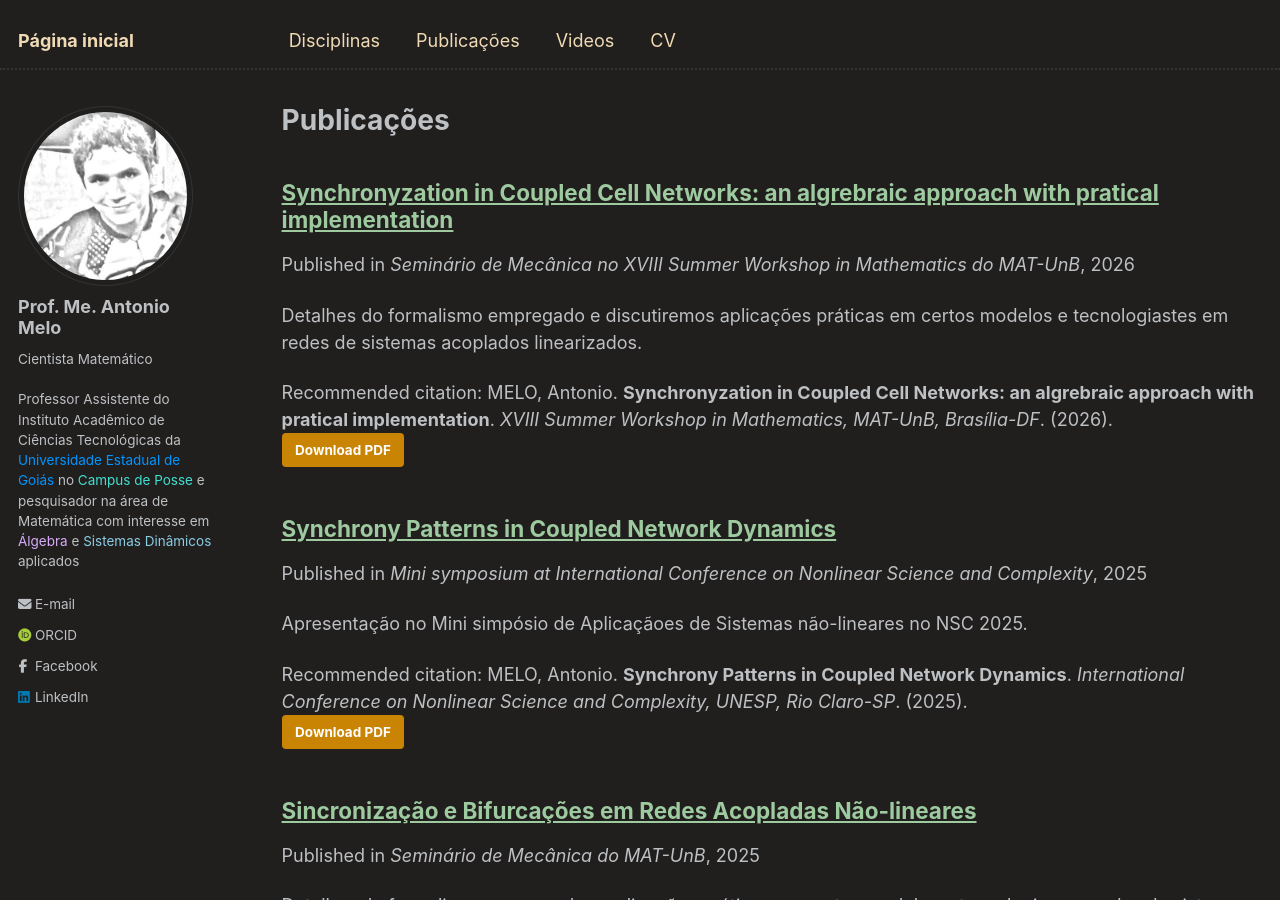
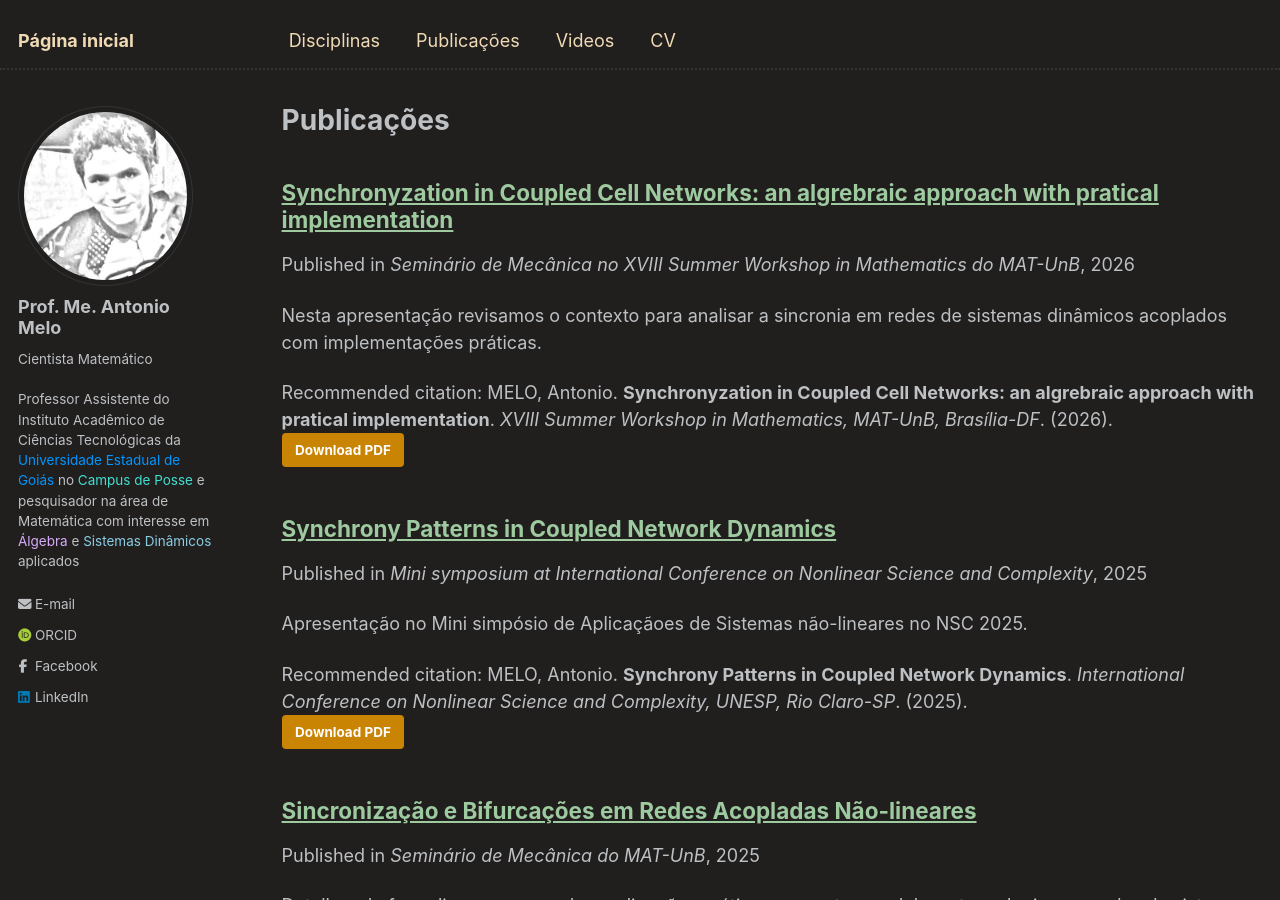
Before and after one commit to antmelo/antmelo.github.io, a Jekyll site: the page built from _pages/publications.md, in a window 1280 px wide and 900 px high. Built offline with Jekyll 4.4.1, drawn with Linux system fonts in a browser that asks for light colours; some web fonts are replaced.

Commit message:
Update 2026-02-06-workshop.md

```diff
--- a/_publications/2026-02-06-workshop.md
+++ b/_publications/2026-02-06-workshop.md
@@ -2,10 +2,10 @@
 title: "Synchronyzation in Coupled Cell Networks: an algrebraic approach with pratical implementation"
 collection: publications
 permalink: /publication/2026-02-06-workshop
-excerpt: 'Detalhes do formalismo empregado e discutiremos aplicações práticas em certos modelos e tecnologiastes em redes de sistemas acoplados linearizados.'
+excerpt: 'Nesta apresentação revisamos o contexto para analisar a sincronia em redes de sistemas dinâmicos acoplados com implementações práticas.'
 date: 2026-02-06
 venue: 'Seminário de Mecânica no XVIII Summer Workshop in Mathematics do MAT-UnB'
-paperurl: 'http://antmelo.github.io/files/smec-unb.pdf'
+paperurl: 'http://antmelo.github.io/files/workshop-antonio.pdf'
 citation: 'MELO, Antonio. <b>Synchronyzation in Coupled Cell Networks: an algrebraic approach with pratical implementation</b>. <i> XVIII Summer Workshop in Mathematics, MAT-UnB, Brasília-DF</i>. (2026).'
 ---
 
```
